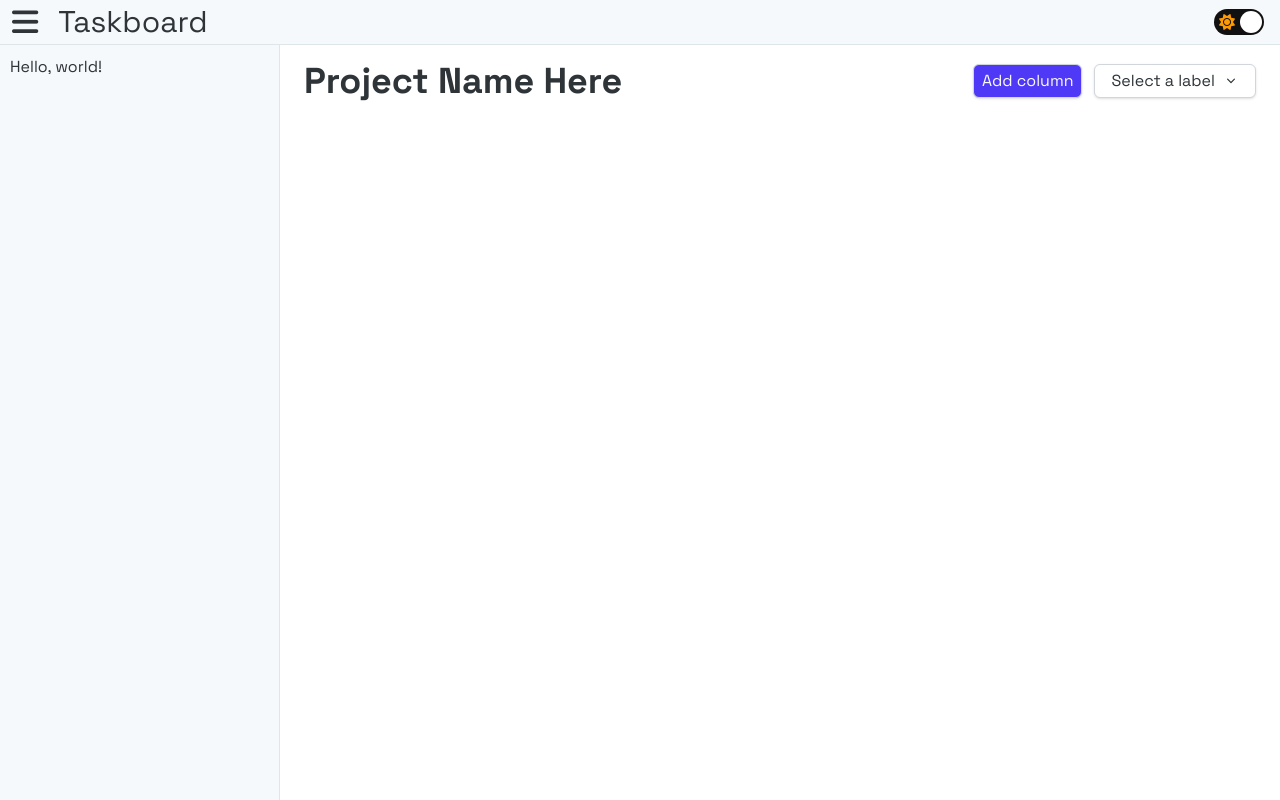
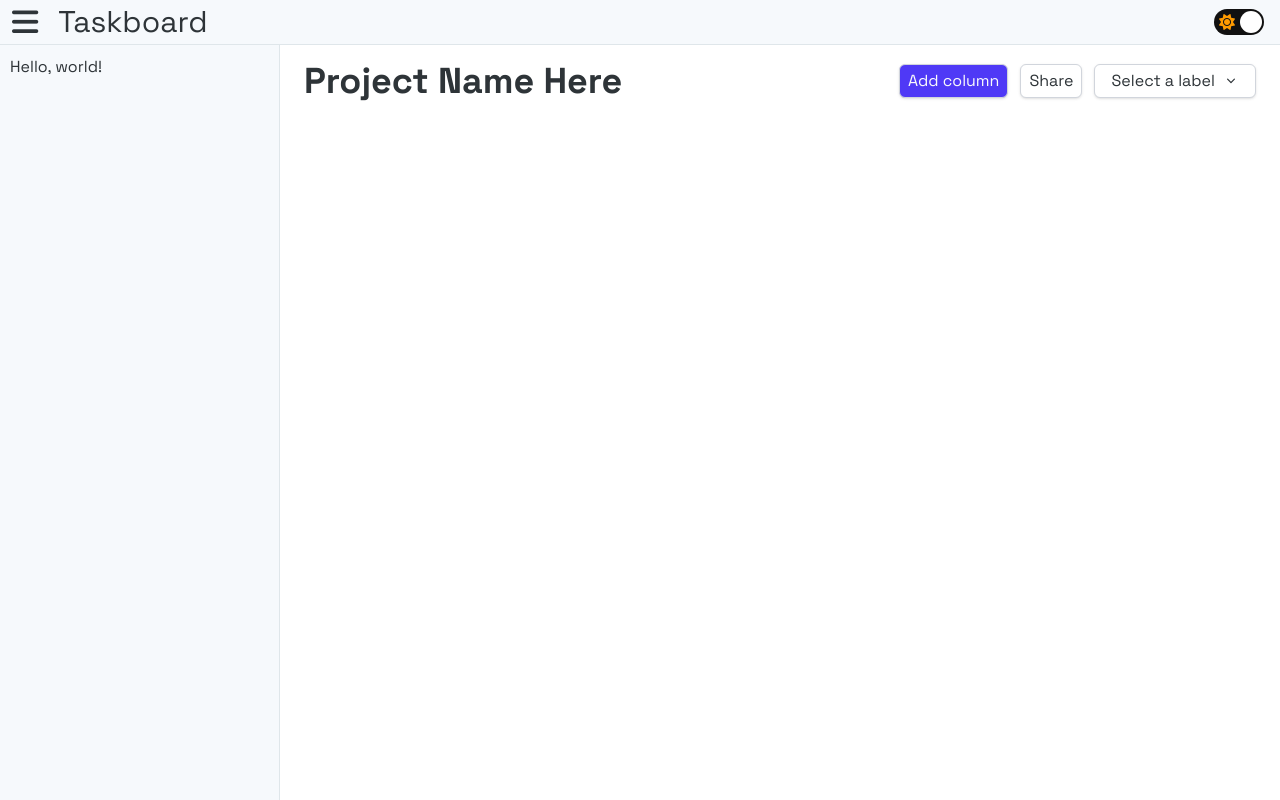
Before and after one commit to prestonyford/collaborate, a React (Vite) app in the folder client/: page / in a window 1280 px wide. Built offline with nearby package versions, Linux system fonts and the light colour scheme.

Commit message:
Button secondary

```diff
--- a/client/src/components/base/Button.tsx
+++ b/client/src/components/base/Button.tsx
@@ -12,8 +12,9 @@ function Button(props: Props) {
 			<div className="flex">
 				<div className={clsx(
 					'border border-gray-300 dark:border-gray-400 cursor-pointer rounded-md px-2',
-					'text-gray-50 transition-colors flex items-center justify-center shadow-sm',
-					{'bg-indigo-600 hover:bg-indigo-500': props.variant === "primary"}
+					'transition-colors flex items-center justify-center shadow-sm',
+					{'text-gray-50 bg-indigo-600 hover:bg-indigo-500': props.variant === "primary"},
+					{'text-text bg-base hover:bg-base-alt': props.variant === "secondary"}
 				)}>
 					{ props.text }
 				</div>
--- a/client/src/components/base/Dropdown.tsx
+++ b/client/src/components/base/Dropdown.tsx
@@ -28,7 +28,7 @@ function Dropdown({ defaultText = 'Select', options, selectedId, triggerClass =
 			<button
 				onClick={() => setOpen(!open)}
 				className={clsx("inline-flex justify-between items-center w-full px-4 py-1",
-					"bg-base border border-gray-300 dark:border-gray-400 rounded-md",
+					"bg-base border border-gray-300 dark:border-gray-400 rounded-md transition-colors",
 					"shadow-sm hover:bg-gray-50 dark:hover:bg-[rgb(40,40,40)] focus:outline-none",
 					"focus:ring-2 focus:ring-indigo-500 dark:focus:ring-indigo-700")}
 			>
--- a/client/src/index.css
+++ b/client/src/index.css
@@ -6,6 +6,7 @@
 	--color-text: rgb(46, 52, 56);
 	--color-text-alt: white;
 	--color-base: white;
+	--color-base-alt: @apply bg-gray-50;
 	--color-surface: rgb(246, 249, 252);
 	--color-surface-active: #dfe5eb;
 	--color-accent: #DFE6EA;
@@ -17,6 +18,7 @@
 	--color-text: white;
 	--color-text-alt: rgb(46, 52, 56);
 	--color-base: rgb(30,30,30);
+	--color-base-alt: rgb(45,45,45);
 	--color-surface: #313131;
 	--color-surface-active: #3d3d3d;
 	--color-accent: #858585;
--- a/client/src/pages/MainPage.tsx
+++ b/client/src/pages/MainPage.tsx
@@ -13,9 +13,10 @@ function MainPage(props: Props) {
 		<>
 			<div className="grow py-4 px-6">
 				<div className="flex justify-between items-center">
-					<h1 className="basis-0 grow">Project Name Here</h1>
+					<h1 className="basis-0 grow truncate pr-2">Project Name Here</h1>
 					<div className='flex gap-3'>
 						<Button text="Add column" variant="primary" />
+						<Button text="Share" variant="secondary" />
 						<Dropdown
 							defaultText='Select a label'
 							selectedId={labelFilter ?? undefined}
```
